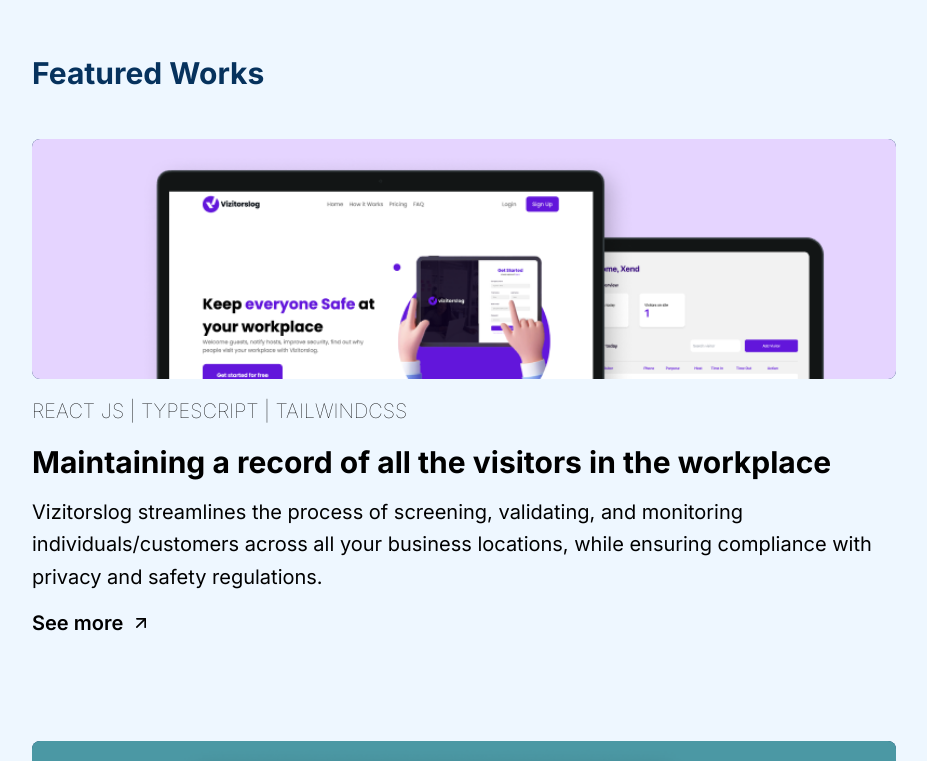
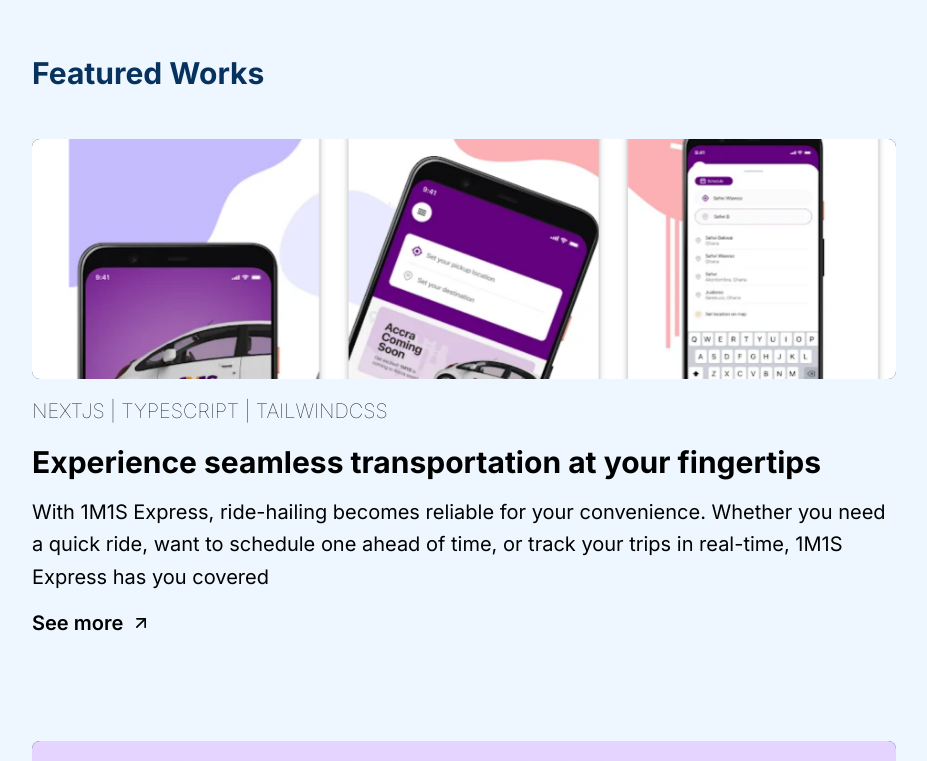
Before and after one commit to XanderSelorm/xander-selorm-portfolio, a Next.js app: page / in a window 1280 px wide. Shown: the part 480-1241 px from the top of the page, without its empty margins (176-1103 px from the left). Built offline with nearby package versions, Linux system fonts and the light colour scheme.

Commit message:
added 1m1s project

```diff
--- a/resources/projects-data.ts
+++ b/resources/projects-data.ts
@@ -1,6 +1,15 @@
 import { IProject } from "shared/interfaces";
 
 const projectsData: IProject[] = [
+  {
+    id: '1m1s-express',
+    name: 'Experience seamless transportation at your fingertips',
+    url: 'https://www.1m1sexpress.com/',
+    description: `With 1M1S Express, ride-hailing becomes reliable for your convenience. Whether you need a quick ride, want to schedule one ahead of time, or track your trips in real-time, 1M1S Express has you covered`,
+    image: '/imgs/1m1s.png',
+    stack: 'NextJS | TypeScript | TailwindCSS',
+    // page: '/projects/1m1s-express',
+  },
   {
     id: 'vizitors-log',
     name: 'Maintaining a record of all the visitors in the workplace',
```
Also changed, not shown: public/imgs/1m1s.png (added).
